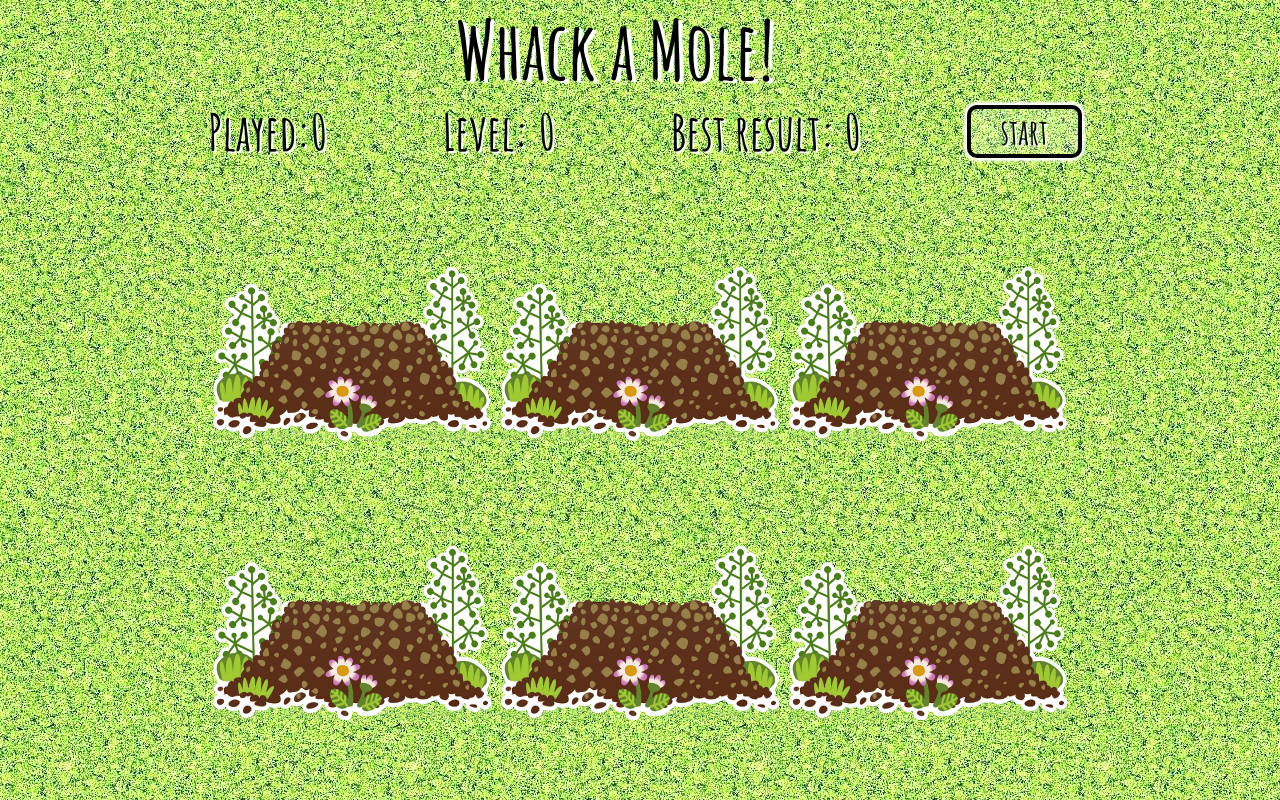
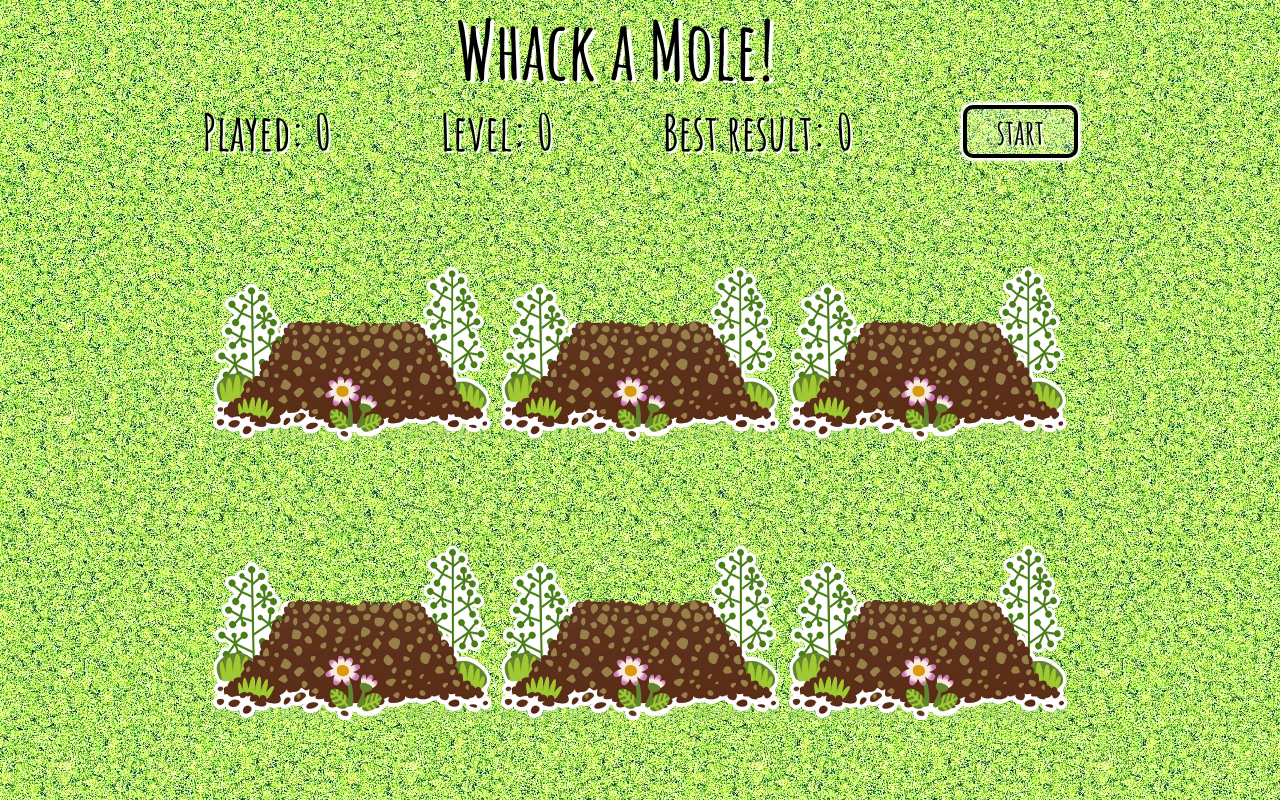
Before and after one commit to foxtrot2609/whack-a-mole, a plain HTML site: page index.html in a window 1280 px wide. Drawn offline with Linux system fonts and the light colour scheme.

Commit message:
feat: change styles

```diff
--- a/style.css
+++ b/style.css
@@ -44,7 +44,6 @@ h1 {
     font-size: 5rem;
     font-weight: 700;
     text-shadow: 2px 2px 1px white;
-    margin: 0 1rem;
 }
 
 button {
@@ -75,8 +74,9 @@ button:active {
 }
 
 #level,
-#result {
-    margin-left: 1rem;
+#result,
+#played {
+    margin: 0 1rem;
 }
 
 .game {
```
Also changed, not shown: index.html (+0 -1 lines).
